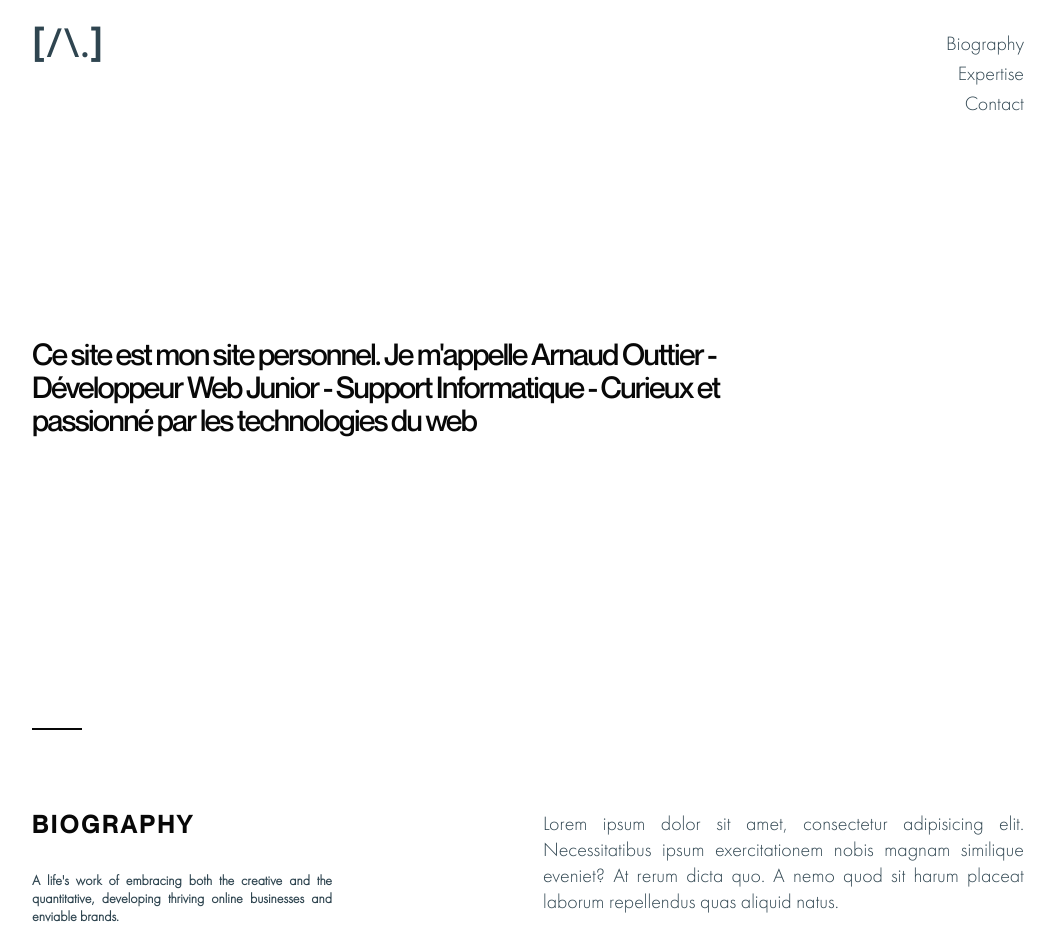
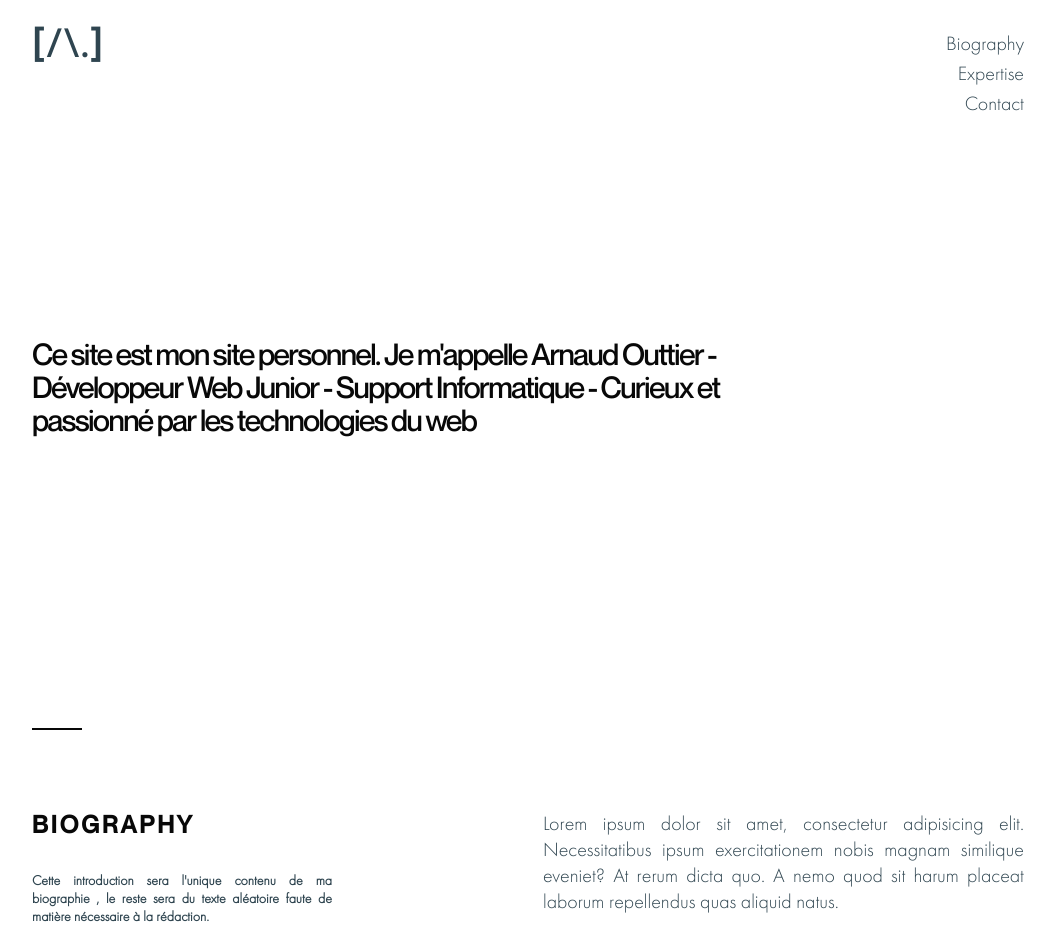
Before and after one commit to arnaudouttier/arnaud-personnal-tailwind, a Vue app: page / in a window 1280 px wide. Shown: the top 952 px of the page, without its empty margins (112-1167 px from the left). Built offline with nearby package versions, Linux system fonts and the light colour scheme.

Commit message:
Update Biography.vue
Intro

```diff
--- a/src/components/Biography.vue
+++ b/src/components/Biography.vue
@@ -3,8 +3,7 @@
     <div class="biography-header">
       <h2>Biography</h2>
       <p>
-        A life's work of embracing both the creative and the quantitative,
-        developing thriving online businesses and enviable brands.
+     Cette introduction sera l'unique contenu de ma biographie , le reste sera du texte aléatoire faute de matière nécessaire à la rédaction.
       </p>
     </div>
     <p>
```
